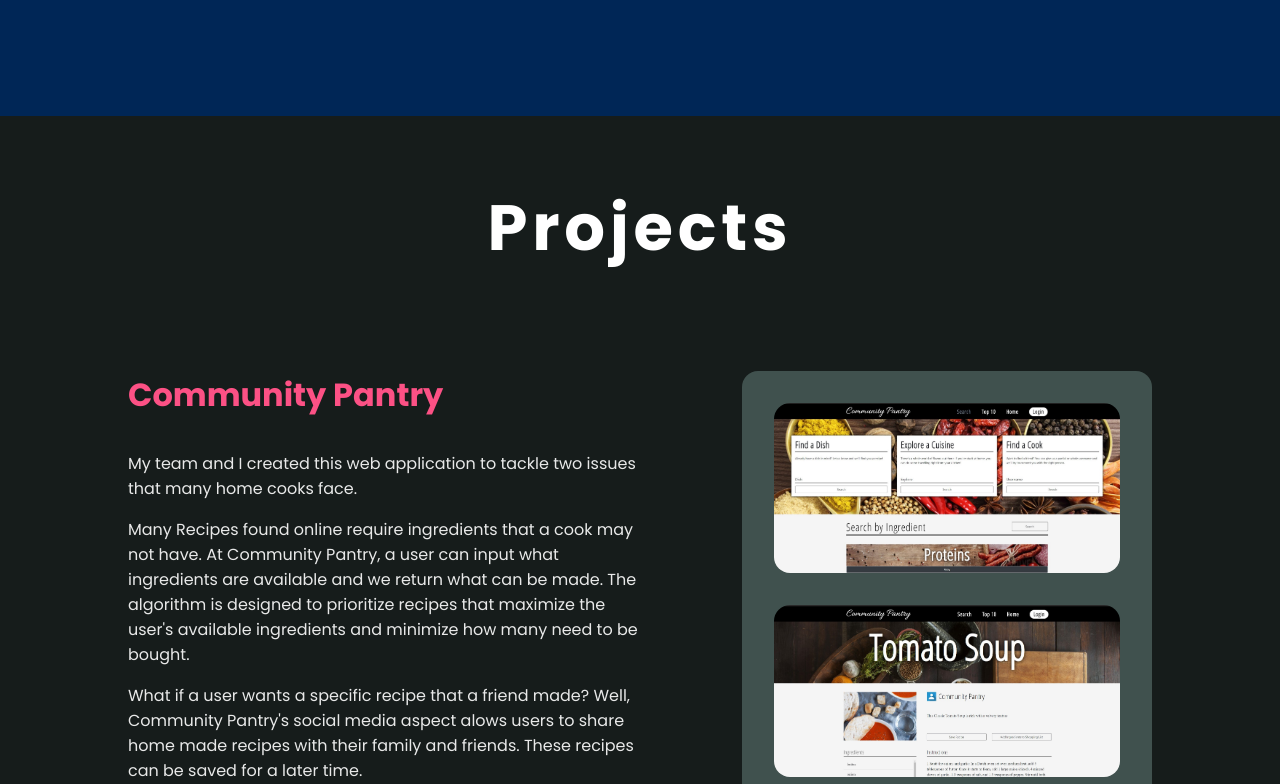
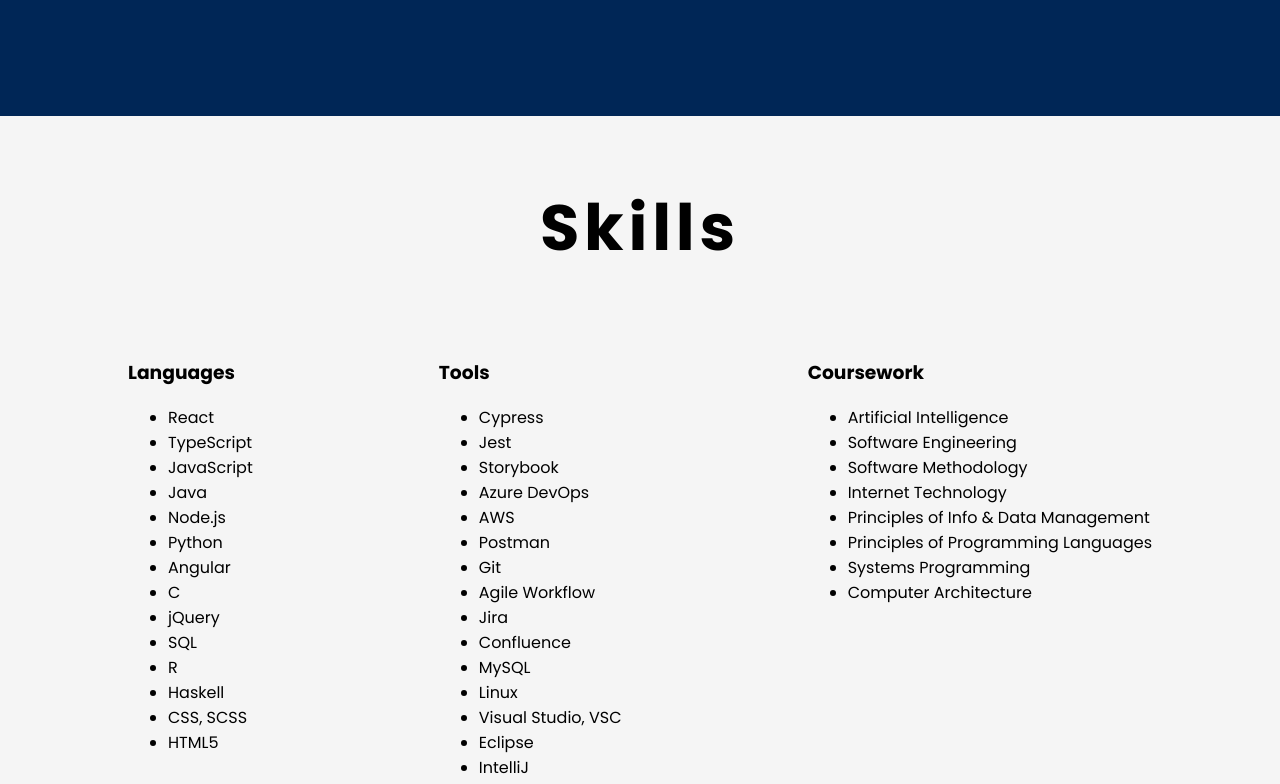
Before and after one commit to dennis-bg/portfolio, a React (Create React App) app: page / in a window 1280 px wide. Shown: the part 2968-3752 px from the top of the page. Built offline with nearby package versions, Linux system fonts and the light colour scheme.

Commit message:
skills init setup

```diff
--- a/src/App.js
+++ b/src/App.js
@@ -4,6 +4,7 @@
 import { Hero } from './components/hero';
 import { Experience } from './components/experience';
 import { Projects } from './components/projects';
+import { Skills } from './components/skills';
 
 function App() {
   return (
@@ -11,6 +12,7 @@
       <Navbar/>
       <Hero/>
       <Experience experience={content.experience}/>
+      <Skills skills={content.skills}/>
       <Projects projects={content.projects}/>
     </div>
   );
--- /dev/null
+++ b/src/components/skills/index.jsx
@@ -0,0 +1,16 @@
+import React from "react";
+import { Container } from "../common/container";
+import { MyTitle } from "../common/title";
+import styles from './styles.module.css';
+import { SkillsItem } from "./skillItem";
+
+export const Skills = ({ skills }) => (
+    <Container>
+        <MyTitle title={"Skills"}/>
+        <div className={styles.skillsContainer}>
+            {skills.map(item =>
+                <SkillsItem key={item.title} title={item.title} skillList={item.list}/>
+            )}
+        </div>
+    </Container>
+)
--- /dev/null
+++ b/src/components/skills/skillItem/index.jsx
@@ -0,0 +1,13 @@
+import React from "react";
+import styles from './styles.module.css';
+
+export const SkillsItem = ({ title, skillList }) => (
+    <div>
+        <h3>{title}</h3>
+        <ul>
+            {skillList.map(item =>
+                <li>{item}</li>
+            )}
+        </ul>
+    </div>
+)
--- /dev/null
+++ b/src/components/skills/styles.module.css
@@ -0,0 +1,6 @@
+.skillsContainer {
+    display: flex;
+    flex-direction: row;
+    justify-content: space-between;
+    margin-bottom: 4em;
+}
--- a/src/content.json
+++ b/src/content.json
@@ -39,7 +39,6 @@
             ]
         }
     ],
-
     "projects": [
         {
             "name": "Community Pantry",
@@ -95,11 +94,24 @@
             "gitLink": "https://github.com/dennis-bg/rubiks_cube_2d"
         }
     ],
-
     "contactInfo" : {
         "phone": "+1.201.615.3821",
         "email": "dennis.galinsky@gmail.com",
         "linkedIn": "https://www.linkedin.com/in/dennis-galinsky-a1b406150/",
         "gitHub": "https://github.com/dennis-bg"
-    }
+    },
+    "skills": [
+        {
+            "title": "Languages",
+            "list": ["React","TypeScript","JavaScript","Java","Node.js","Python","Angular","C","jQuery","SQL","R","Haskell","CSS, SCSS","HTML5"]
+        },
+        {
+            "title": "Tools",
+            "list": ["Cypress","Jest","Storybook","Azure DevOps","AWS","Postman","Git","Agile Workflow","Jira","Confluence","MySQL","Linux","Visual Studio, VSC","Eclipse","IntelliJ","PyCharm","Ajax"]
+        },
+        {
+            "title": "Coursework",
+            "list": ["Artificial Intelligence","Software Engineering","Software Methodology","Internet Technology","Principles of Info & Data Management","Principles of Programming Languages","Systems Programming","Computer Architecture"]
+        }
+    ]
 }
```
Also changed, not shown: src/components/skills/skillItem/styles.module.css (added).
